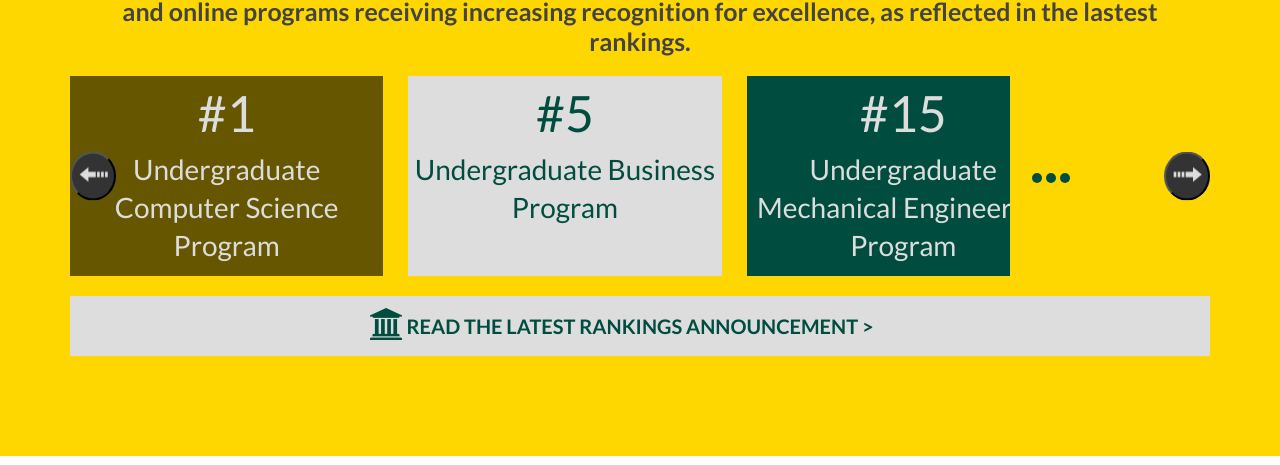
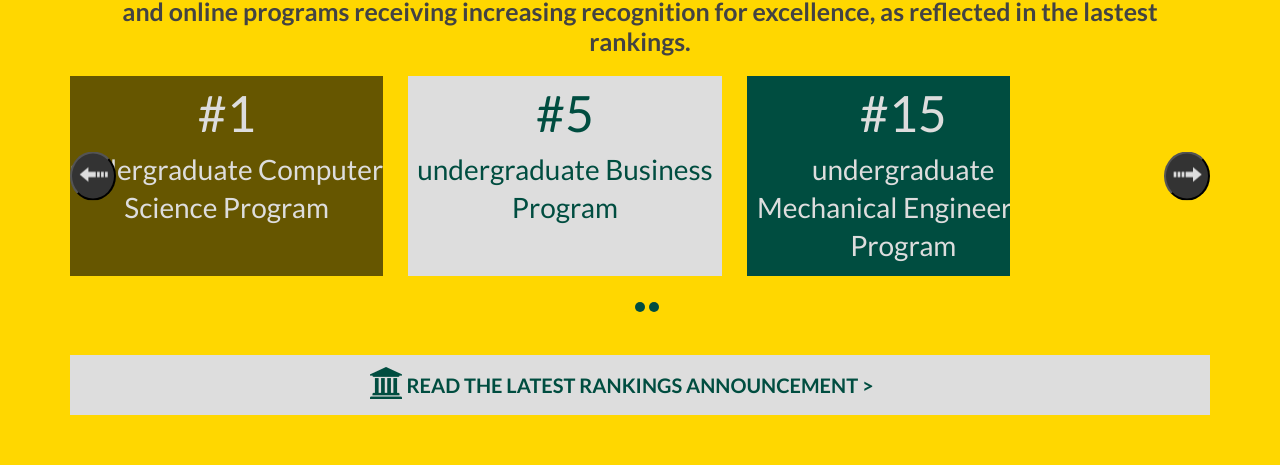
Before and after one commit to DelonAnsah/Delsco-State-University, a React (Vite) app: page / in a window 1280 px wide. Shown: the part 1798-2263 px from the top of the page. Built offline with nearby package versions, Linux system fonts and the light colour scheme.

Commit message:
SchoolRank page updated

```diff
--- a/src/Components/School Rank/SchoolRank.jsx
+++ b/src/Components/School Rank/SchoolRank.jsx
@@ -1,10 +1,45 @@
-import React from 'react'
+import React, { useEffect, useState } from 'react'
 import './SchoolRank.css'
 import next_icon from '../../assets/Forward-Icon.png'
 import prev_icon from '../../assets/Prev-icon.png'
 import university_icon from '../../assets/university.png'
 
 const SchoolRank = () => {
+  const [currentSlide, setCurrentSlide] = useState(0);
+
+  const slides = [
+    { id: 1, title: '#1', content: 'undergraduate Computer Science Program', style: 'one' },
+    { id: 2, title: '#5', content: 'undergraduate Business Program', style: 'two' },
+    { id: 3, title: '#15', content: 'undergraduate Mechanical Engineering Program', style: 'three' },
+    { id: 4, title: '#8', content: 'Best Graduate School for Business Program', style: 'four' },
+    { id: 5, title: '#22', content: 'Best Graduate School for Education', style: 'five' },
+    { id: 6, title: '#40', content: 'Best Graduate School for Engineering', style: 'six' },
+    { id: 7, title: '#20', content: 'Online MBA Program', style: 'seven' },
+    { id: 8, title: '#50', content: 'Online Masters in Computer Science Program', style: 'eight' },
+    { id: 9, title: '#20', content: 'Online Masters in Education Program', style: 'nine' },
+  ];
+
+  const totalSlides = slides.length;
+  const maxSlidesToShow = 3;
+  const maxSlideIndex = Math.ceil(totalSlides / maxSlidesToShow) - 1;
+
+  const nextSlide = () => {
+    setCurrentSlide((prevSlide) => (prevSlide === maxSlideIndex ? 0 : prevSlide + 1));
+  }
+
+  const prevSlide = () => {
+    setCurrentSlide((prevSlide) => (prevSlide === 0 ? maxSlideIndex : prevSlide - 1));
+  }
+
+  const getDisplayedSlides = () => {
+    const start = currentSlide * maxSlidesToShow;
+    return slides.slice(start, start + maxSlidesToShow);
+  }
+
+  useEffect(() => {
+    const interval = setInterval(nextSlide, 10000);
+    return () => clearInterval(interval);
+  },[currentSlide]);
 
 
   return (
@@ -15,96 +50,41 @@ const SchoolRank = () => {
           <h4 className='rank'>Delsco State University continues to rise in national prominence, with its undergraduate, graduate , and online programs receiving increasing recognition for excellence, as reflected in the lastest rankings. </h4>
          </div>
          <div className='slideshow-container'>
-          <button className='prev' type='button'><img src={prev_icon} alt="" /></button>
-          <button className='next' type='button'><img src={next_icon} alt="" /></button>
+          <button className='prev' type='button' onClick={prevSlide}>
+            <img src={prev_icon} alt="" />
+          </button>
           <div className='slider'>
-            <div className='mySlides one'>
-                <div className="title">
-                  <p style={{textAlign:'center'}}>#1</p>
+            {getDisplayedSlides().map((slide, index) => (
+              <div key={index} className={`mySlides ${slide.style}`} >
+                <div className='title'>
+                  <p>{slide.title}</p>
                 </div>
-                <div className='content'>
-                  <p style={{textAlign:'center'}}>Undergraduate Computer Science Program</p>
-                </div>
-            </div>
-            <div className='mySlides two'>
-                <div className="title">
-                  <p style={{textAlign:'center'}}>#5</p>
-                </div>
-                <div className='content'>
-                  <p>Undergraduate Business Program </p>
-                </div>
-            </div>
-            <div className='mySlides three'>
-                <div className="title">
-                  <p style={{textAlign:'center'}}>#15</p>
-                </div>
-                <div className='content'>
-                  <p>Undergraduate Mechanical Engineering Program</p>
-                </div>
-            </div>
-            <div className='mySlides four'>
-                <div className="title">
-                  <p style={{textAlign:'center'}}>#8</p>
-                </div>
-                <div className='content'>
-                  <p>Best Graduate School for Business Program </p>
-                </div>
-            </div>
-            <div className='mySlides five'>
-                <div className="title">
-                  <p style={{textAlign:'center'}}>#22</p>
-                </div>
-                <div className='content'>
-                  <p>Best Graduate School for Education</p>
-                </div>
+                  <div className='content'>
+                    <p>{slide.content}</p>
+                  </div>
               </div>
-              <div className='mySlides six'>
-                <div className="title">
-                  <p style={{textAlign:'center'}}>#40</p>
-                </div>
-                <div className='content'>
-                  <p>Best Graduate School for Engineering</p>
-                </div>
-              </div>
-              <div className='mySlides seven'>
-                <div className="title">
-                  <p>#20</p>
-                </div>
-                <div className='content'>
-                  <p>Online MBA program</p>
-                </div>
-              </div>
-              <div className='mySlides eight'>
-                <div className="title">
-                  <p>#50</p>
-                </div>
-                <div className='content'>
-                  <p>Online Master's in Computer Science</p>
-                </div>
-              </div>
-              <div className='mySlides nine'>
-                <div className="title">
-                  <p>#70</p>
-                </div>
-                <div className='content'>
-                  <p>Online Masters in Education Program</p>
-                </div>
-            </div>
+            ))}
+           </div>
+           <button className='next' type='button' onClick={nextSlide}>
+            <img src={next_icon} alt="" />
+           </button>
           </div>
           <div className="dot-container">
-          <span className='dot'></span>
-          <span className='dot'></span>
-          <span className='dot'></span>
+          {Array.from({length: maxSlideIndex + 1 }).map((_, index) => (
+            <span
+              key={index}
+              className={`dot ${currentSlide === index ? 'active' : ''}`}
+              onClick={() => setCurrentSlide(index)}
+            ></span>
+          ))}
          </div>
-         </div>
-        <div className='announcement'>
+         <div className='announcement'>
           <h3 className='announcement-head'>
             <a href=""><img className='uni-icon' src={university_icon} alt="" /> READ THE LATEST RANKINGS ANNOUNCEMENT &gt;</a>
           </h3>
         </div>
+         </div>
       </div>
-
-    </div>
   )
 }
 
```
